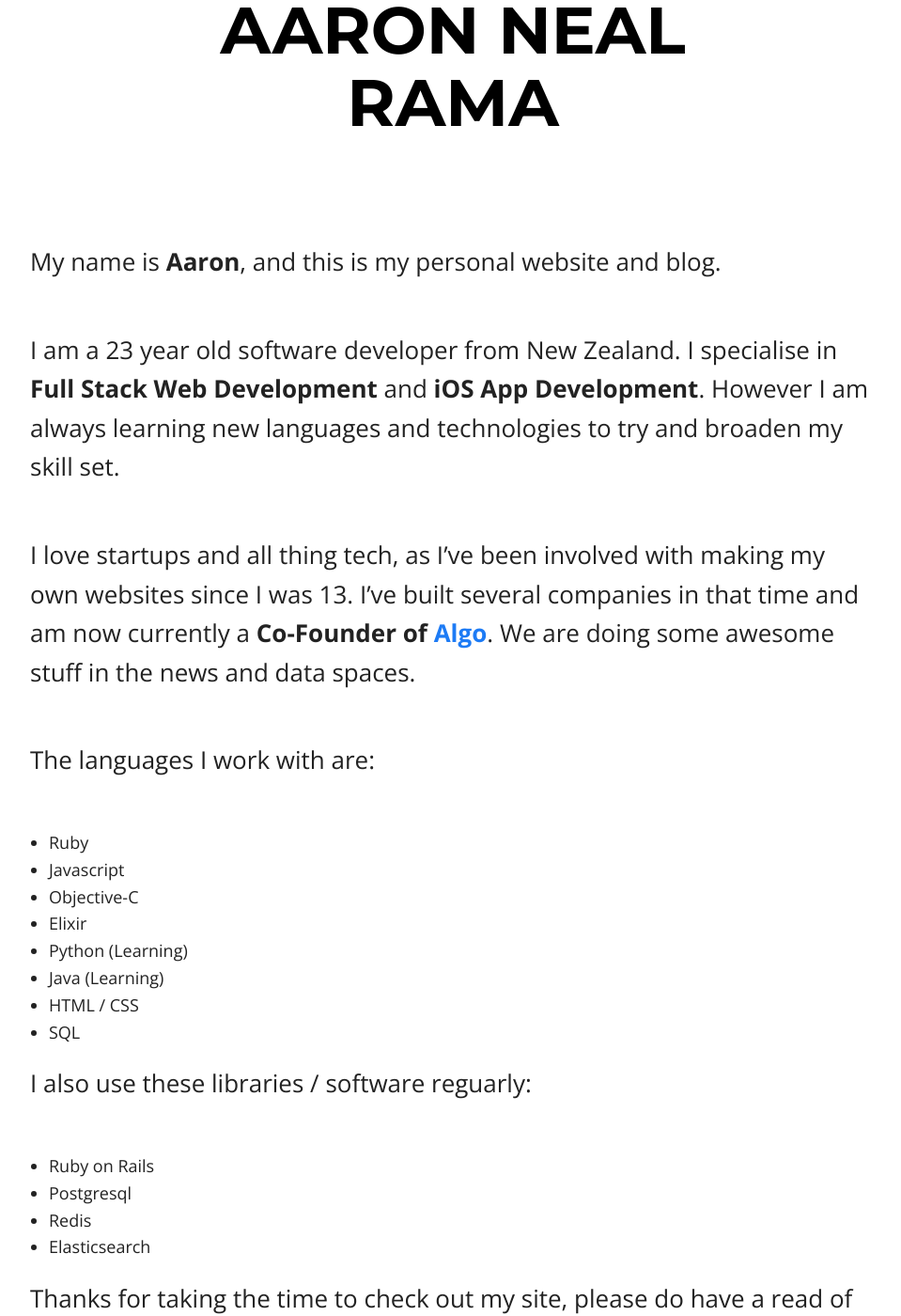
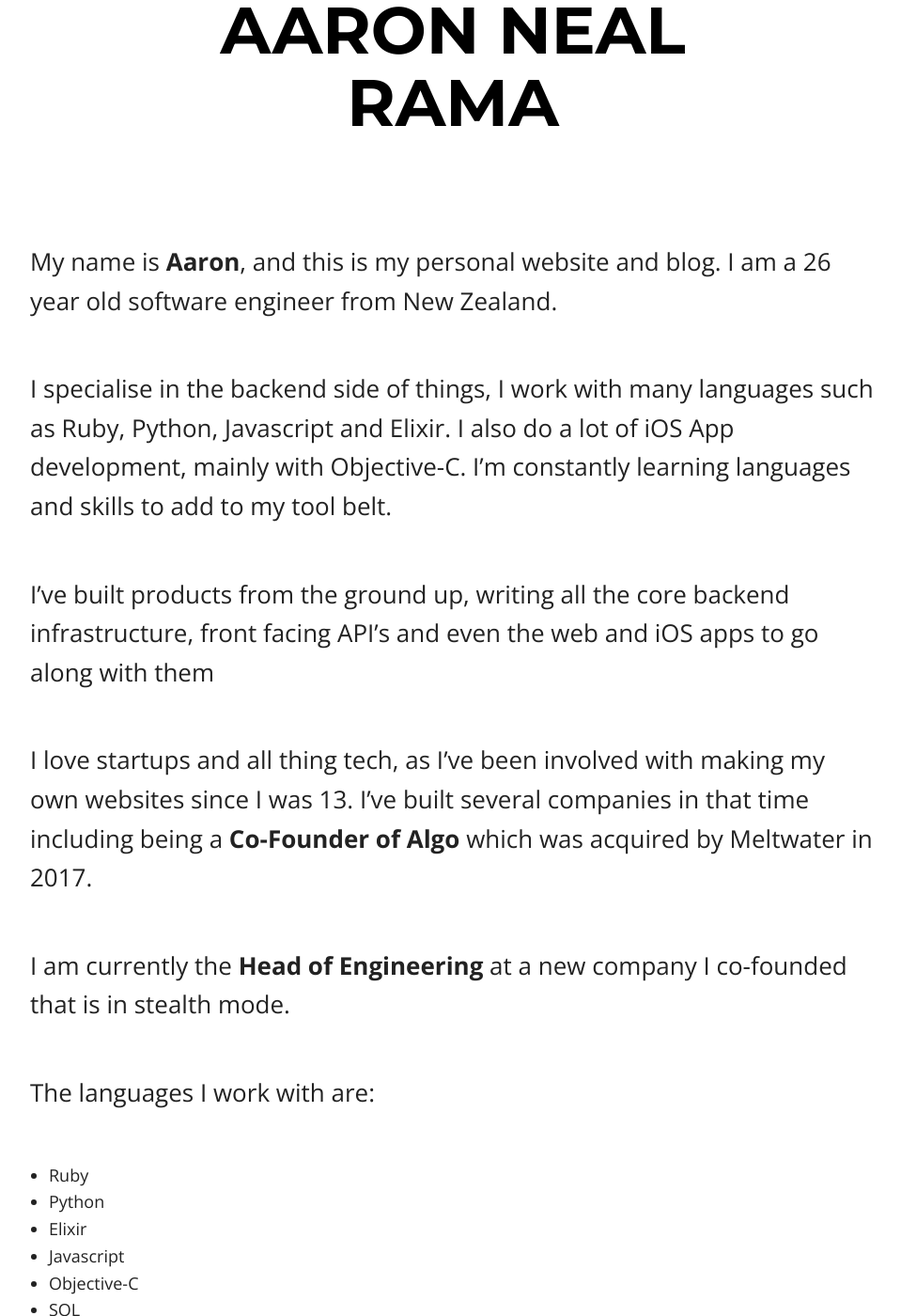
Before and after one commit to Reizar/reizar.github.io, a Jekyll site: the page built from index.md, in a window 1280 px wide and 1400 px high, scrolled down 196 px. Shown: the whole window at 94% size, without its empty margins (158-1117 px from the left). Built offline with Jekyll 4.4.1, drawn with Linux system fonts in a browser that asks for light colours; nearby versions of some CDN libraries; some of the changed text lies outside the part shown.

Commit message:
Update homepage

```diff
--- a/index.md
+++ b/index.md
@@ -5,34 +5,45 @@ meta_title: Website & Blog
 tags: [aaron rama, software developer, new zealand, blog]
 ---
 
-My name is **Aaron**, and this is my personal website and blog.
+My name is **Aaron**, and this is my personal website and blog. I am a 26 year old software engineer from New Zealand.
 
-I am a 23 year old software developer from New Zealand. I specialise
-in **Full Stack Web Development** and **iOS App Development**. However I am
-always learning new languages and technologies to try and broaden my skill set.
+I specialise in the backend side of things, I work with many languages such as Ruby, Python, Javascript and Elixir. I also do a lot of iOS App development, mainly with Objective-C. I'm constantly learning languages and skills to add to my tool belt.
+
+I've built products from the ground up, writing all the core backend infrastructure, front facing API's and even
+the web and iOS apps to go along with them
 
 I love startups and all thing tech, as I've been involved with making my own
-websites since I was 13. I've built several companies in that time and am now
-currently a **Co-Founder of [Algo](http://algo.com)**. We are doing some awesome
-stuff in the news and data spaces.
+websites since I was 13. I've built several companies in that time including
+being a **Co-Founder of Algo** which was acquired by Meltwater in 2017.
+
+I am currently the **Head of Engineering** at a new company I co-founded that is in stealth mode.
 
 The languages I work with are:
 
 - Ruby
+- Python
+- Elixir
 - Javascript
 - Objective-C
-- Elixir
-- Python (Learning)
-- Java (Learning)
-- HTML / CSS
 - SQL
+- HTML / CSS / SCSS
 
-I also use these libraries / software reguarly:
+I have experience working with these databases / data stores:
+
+- Postgresql
+- Elasticsearch
+- Redis
+- Realm
+
+And usually use these development frameworks / libraries:
 
 - Ruby on Rails
-- Postgresql
-- Redis
-- Elasticsearch
+- Flask
+- Sinatra
+- Plug ( Elixir )
+- Grafana
+
+I'm a big fan of the Google Cloud Platform and have recently been learning to utilize Kubernetes.
 
 Thanks for taking the time to check out my site, please do have a read of my blog
 and feel free to comment or get in contact with me.
```
